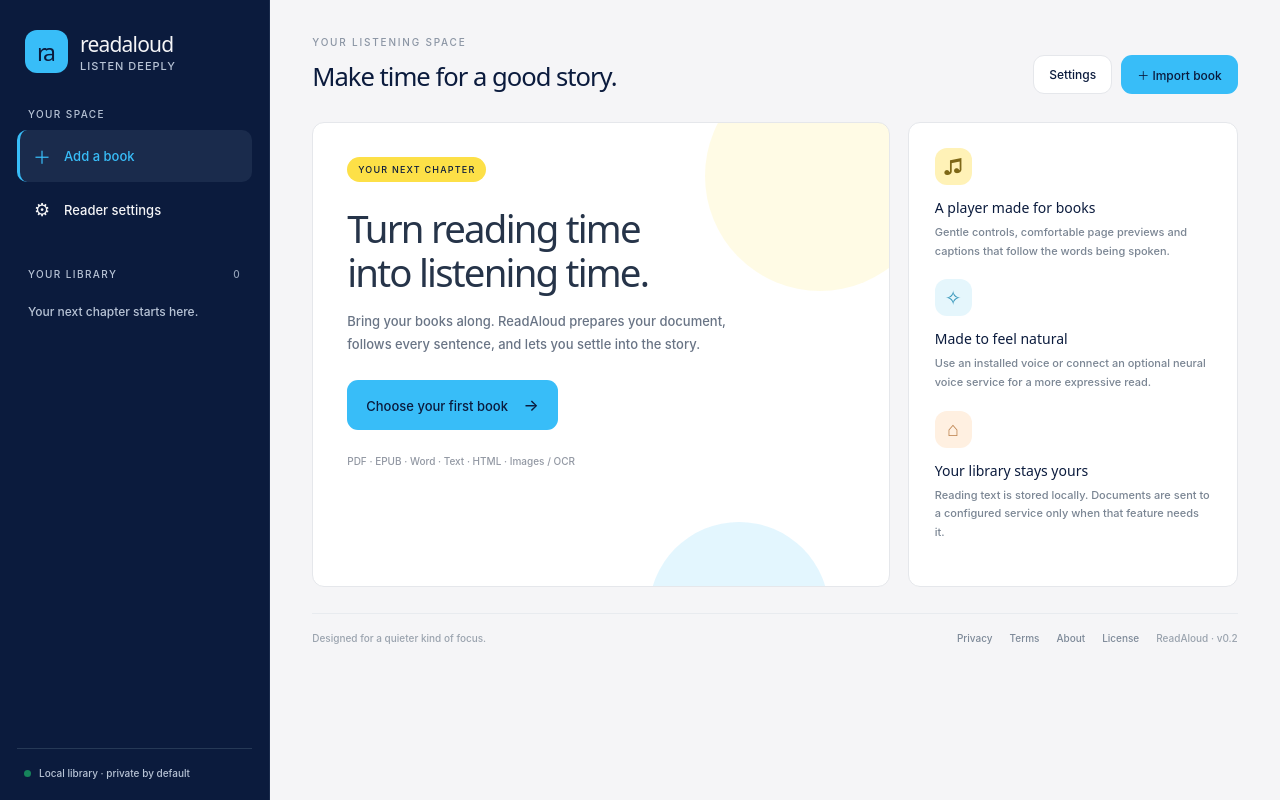
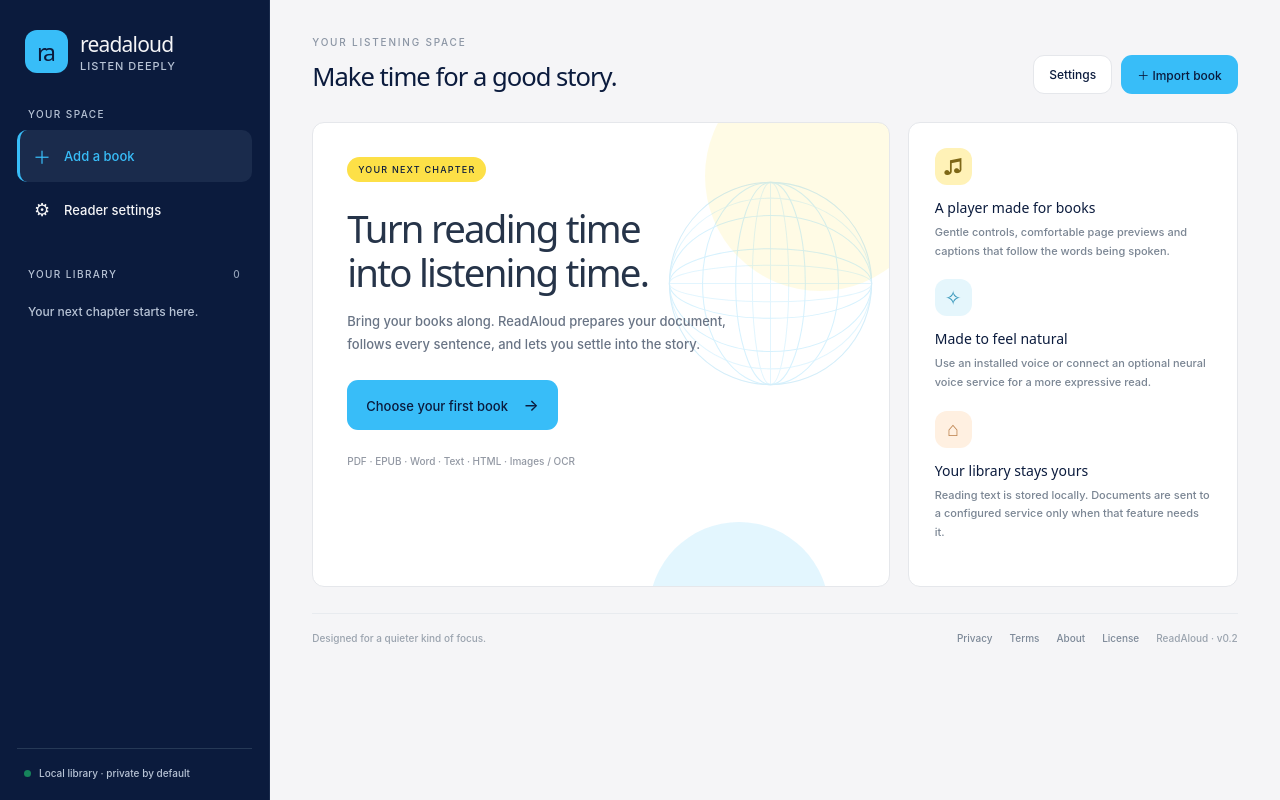
Before and after one commit to PerezChris99/ReadAloud, a React (Vite) app in the folder apps/desktop/: page / in a window 1280 px wide. Built offline with nearby package versions, Linux system fonts and the light colour scheme.

Commit message:
Add the subtle wireframe watermark to the desktop hero

```diff
--- a/apps/desktop/src/styles.css
+++ b/apps/desktop/src/styles.css
@@ -64,3 +64,20 @@
   .welcome-grid, .reader-grid { grid-template-columns: minmax(0, 1fr); }
   .top-actions { flex-wrap: wrap; }
 }
+
+/* Signature wireframe watermark: decorative only, never intercepts input. */
+.welcome-card::after {
+  content: "";
+  position: absolute;
+  width: min(46%, 310px);
+  aspect-ratio: 1;
+  right: -14px;
+  top: 28px;
+  background: url('/wireframe-sphere.svg') center / contain no-repeat;
+  opacity: .22;
+  pointer-events: none;
+  z-index: -1;
+}
+@media (max-width: 800px) {
+  .welcome-card::after { width: min(54%, 230px); right: -30px; top: 48px; opacity: .15; }
+}
```
